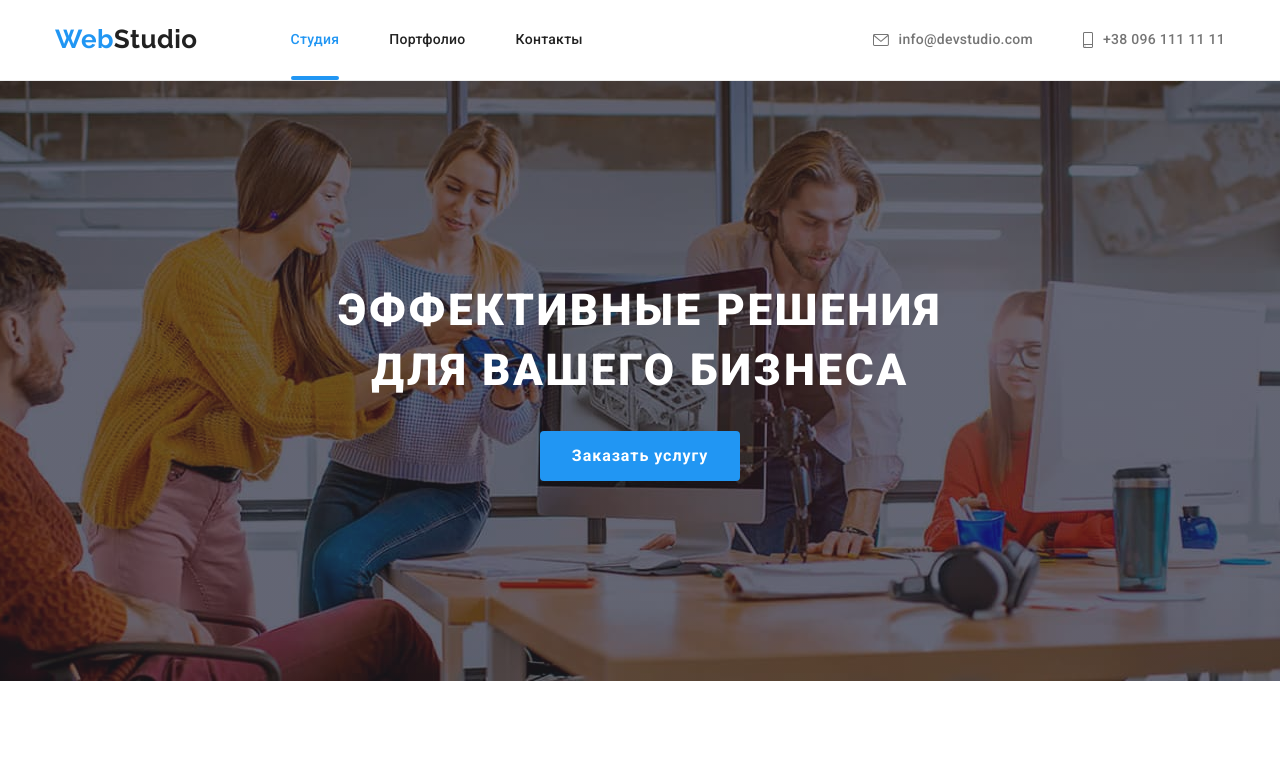
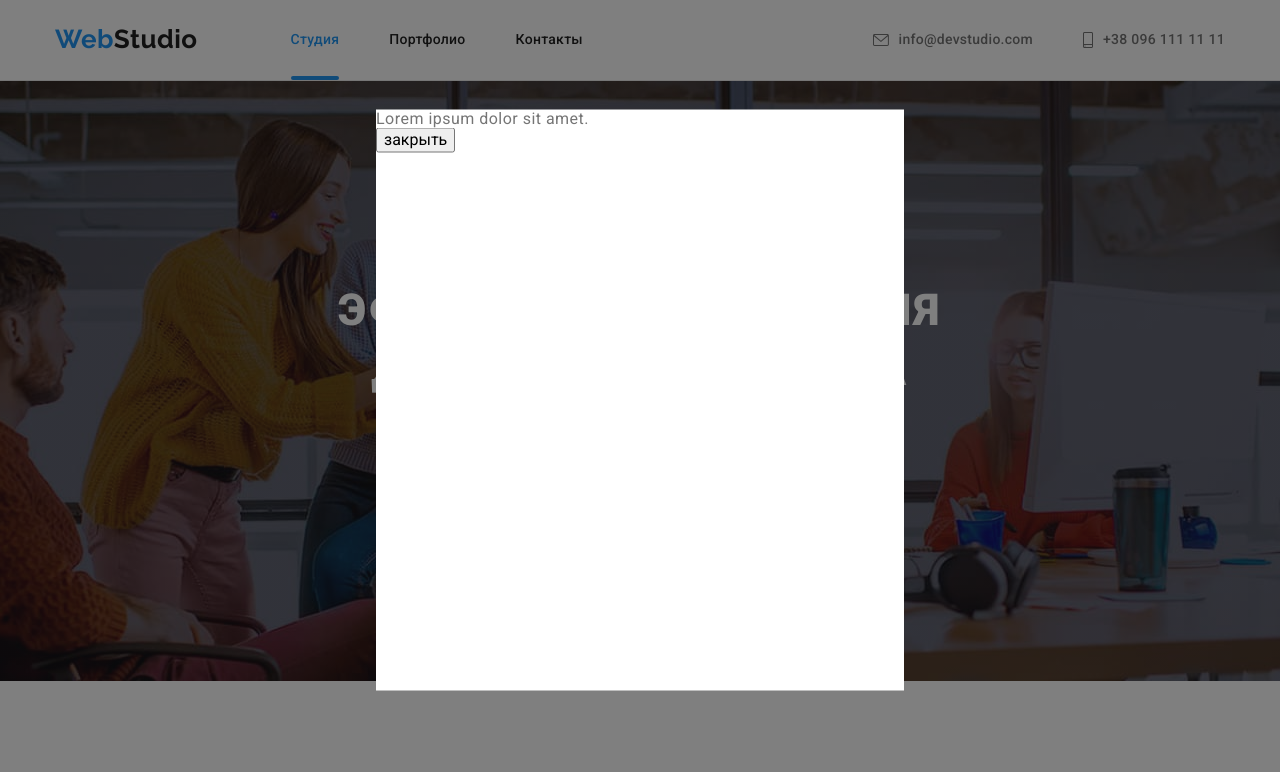
Before and after one commit to alexvile/goit-markup-hw-05, a plain HTML site: page index.html in a window 1280 px wide. Shown: the top 772 px of the page. Drawn offline with nearby package versions, Linux system fonts and the light colour scheme.

Commit message:
добавляет бекдроп

```diff
--- a/css/styles.css
+++ b/css/styles.css
@@ -12,6 +12,7 @@
   --icon-color: #afb1b8;
   --footer-icon-background-color: rgba(255, 255, 255, 0.1);
   --section-background-color: rgba(47, 48, 58, 0.8);
+  --backdrop-color: rgba(0, 0, 0, 0.5);
 }
 body {
   font-family: 'Roboto', sans-serif;
@@ -188,6 +189,25 @@ p {
 .main-button:focus {
   background-color: var(--button-main-color);
 }
+/* Backdrop */
+.backdrop {
+  position: fixed;
+  top: 0;
+  left: 0;
+  width: 100%;
+  height: 100%;
+  background-color: var(--backdrop-color);
+  z-index: 2;
+}
+.modal {
+  position: absolute;
+  top: 50%;
+  left: 50%;
+  transform: translate(-50%, -50%);
+  height: 581px;
+  width: 528px;
+  background-color: var(--primary-white-color);
+}
 /* Features section */
 
 .features-list {
@@ -242,6 +262,7 @@ p {
 .what-we-do-item {
   position: relative;
   text-align: center;
+  z-index: 1;
 }
 .what-we-do-item:not(:nth-child(3n)) {
   margin-right: 30px;
--- a/index.html
+++ b/index.html
@@ -46,9 +46,16 @@
         <section class="hero">
             <div class="container">
                 <h1 class="page-title">Эффективные решения для вашего бизнеса</h1>
-                <button class="main-button btn" type="button">Заказать услугу</button>
+                <button class="main-button btn" type="button" data-modal-open>Заказать услугу</button>
             </div>
         </section>
+        <!-- Backdrop -->
+        <div class="backdrop" data-modal>
+            <div class="modal">
+                <p>Lorem ipsum dolor sit amet.</p>
+                <button type="button" data-modal-close>закрыть</button>
+            </div>
+        </div>
         <!-- Features section-->
         <section class="section">
             <div class="container">
```
